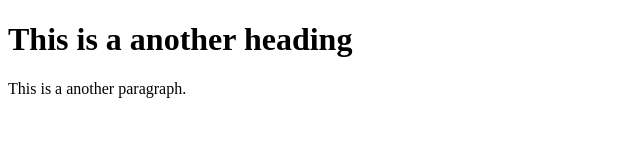
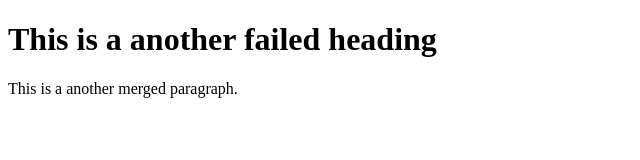
Before and after one commit to ArmandsFr/learngit, a plain HTML site: page index.html in a window 1280 px wide. Shown: the whole page, without its empty margins (0-640 px from the left). Drawn offline with Linux system fonts and the light colour scheme.

Commit message:
Update index.html

```diff
--- a/index.html
+++ b/index.html
@@ -4,8 +4,8 @@
 <body>
 
 
-<h1>This is a another heading</h1>
-<p>This is a another paragraph.</p>
+<h1>This is a another failed heading</h1>
+<p>This is a another merged paragraph.</p>
 
 
 </body>
```
